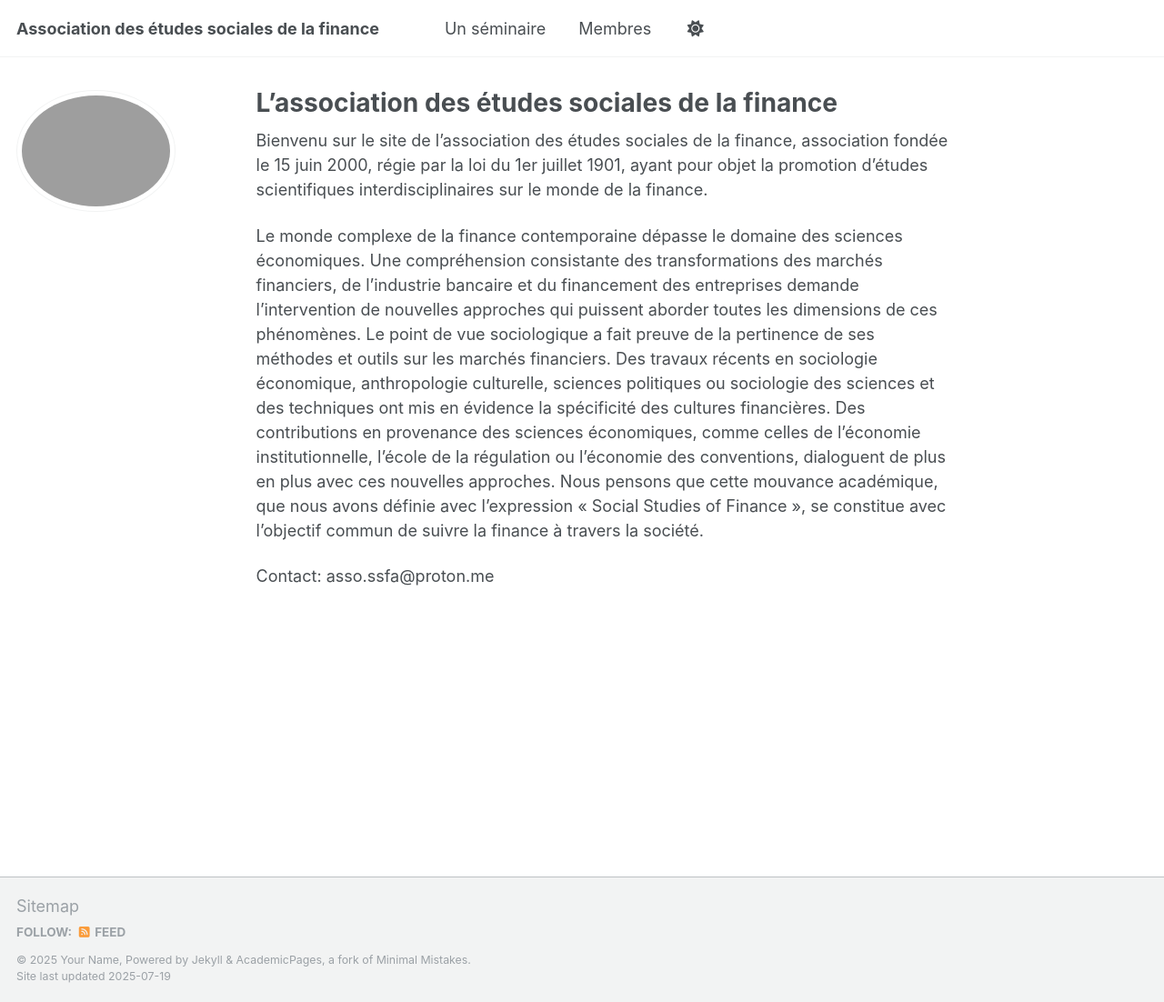
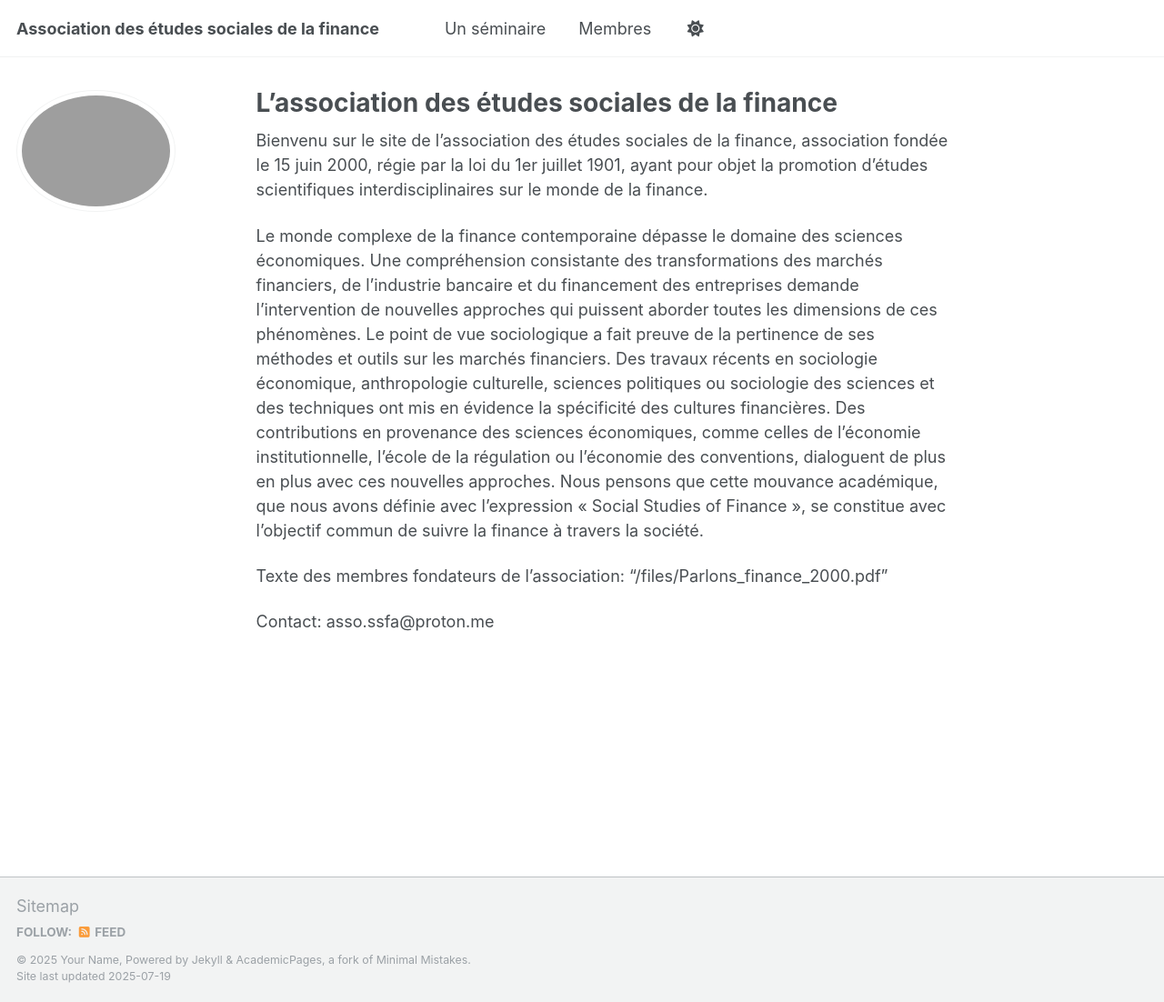
Before and after one commit to ssfa-aesf/ssfa-aesf.github.io, a Jekyll site: the page built from _pages/about.md, in a window 1280 px wide and 1102 px high. Shown: the whole window at 91% size. Built offline with Jekyll 4.4.1, drawn with Linux system fonts in a browser that asks for light colours; a script that is not in the unit is left out.

Commit message:
Update about.md

```diff
--- a/_pages/about.md
+++ b/_pages/about.md
@@ -12,4 +12,7 @@ Bienvenu sur le site de l'association des études sociales de la finance, associ
 Le monde complexe de la finance contemporaine dépasse le domaine des sciences économiques. Une compréhension consistante des transformations des marchés financiers, de l’industrie bancaire et du financement des entreprises demande l’intervention de nouvelles approches qui puissent aborder toutes les dimensions de ces phénomènes. Le point de vue sociologique a fait preuve de la pertinence de ses méthodes et outils sur les marchés financiers. Des travaux récents en sociologie économique, anthropologie culturelle, sciences politiques ou sociologie des sciences et des techniques ont mis en évidence la spécificité des cultures financières. Des contributions en provenance des sciences économiques, comme celles de l’économie institutionnelle, l’école de la régulation ou l’économie des conventions, dialoguent de plus en plus avec ces nouvelles approches. Nous pensons que cette mouvance académique, que nous avons définie avec l’expression « Social Studies of Finance », se constitue avec l’objectif commun de suivre la finance à travers la société.
 
 
+Texte des membres fondateurs de l'association: "/files/Parlons_finance_2000.pdf"
+
+
 Contact: asso.ssfa@proton.me
```
